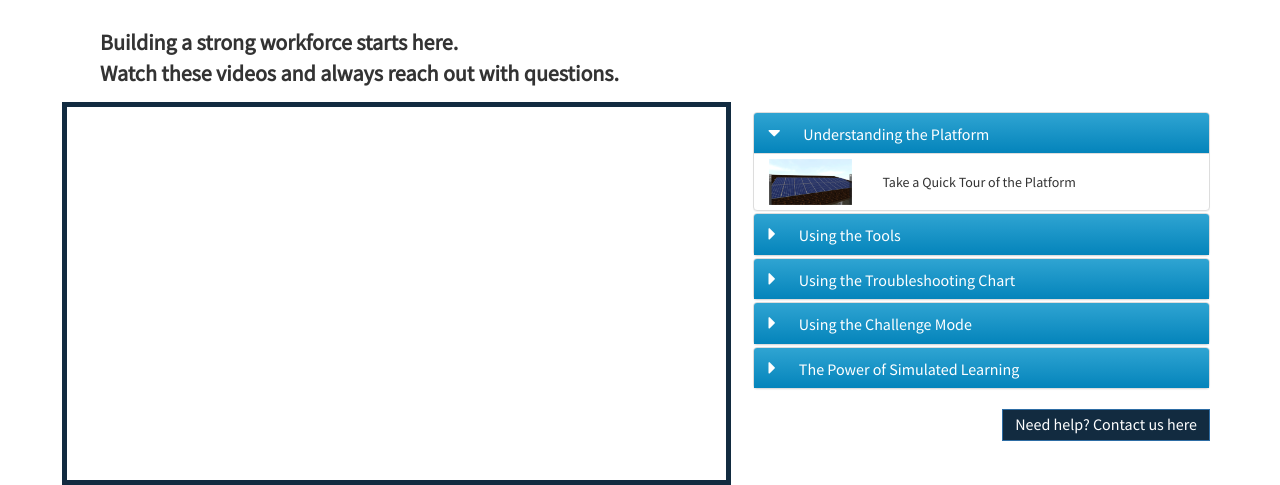
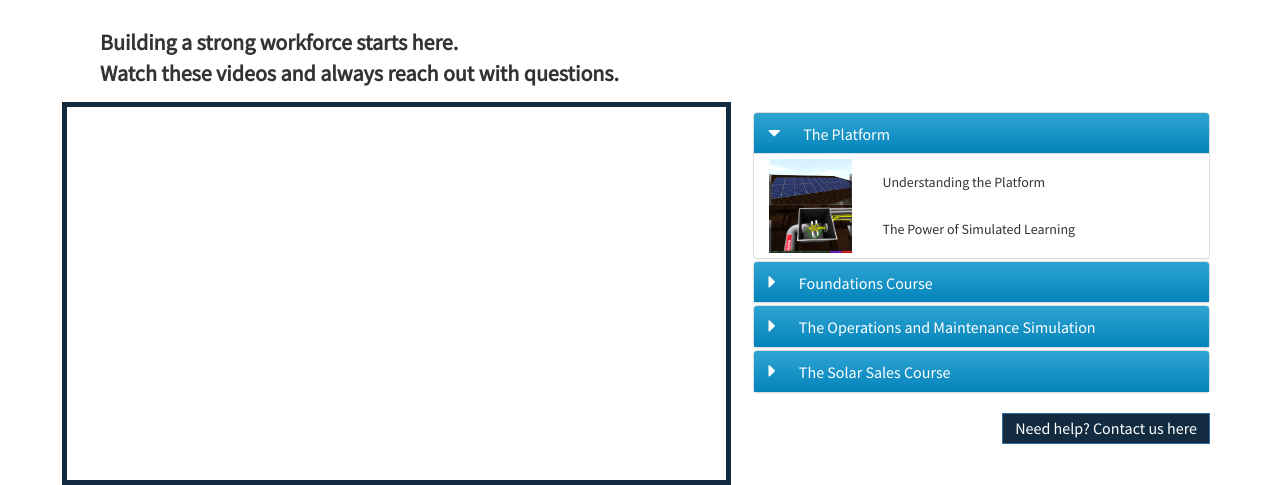
Before and after one commit to szimmer1/solar3d, a website: page index.html in a window 1280 px wide. Shown: the part 53-538 px from the top of the page. Drawn offline with Linux system fonts and the light colour scheme.

Commit message:
new thumbs

```diff
--- a/index.html
+++ b/index.html
@@ -72,7 +72,7 @@
         <div class="row">
             <div class="col bottom-spaced col-md-7 col-xs-12">
                 <div class="embed-responsive embed-responsive-16by9 video-border">
-                    <youtube-video video-id="steps[activeStep].videoid"></youtube-video>
+                    <youtube-video video-id="activeId"></youtube-video>
                 </div>
             </div>
             <div class="col bottom-spaced col-md-5 col-xs-12">
@@ -80,12 +80,12 @@
                     <accordion-group is-open="isopen" ng-repeat="step in steps track by $index">
                         <accordion-heading><i class="fa" ng-class="{'fa-caret-right':!isopen, 'fa-caret-down':isopen}"></i>
                             <span class="accordion-header">{{step.header}}</span></accordion-heading>
-                        <div class="row clickable" ng-click="setActive($index)">
+                        <div ng-repeat="video in step.videos" class="row clickable" ng-click="setActive(video.videoid)">
                             <div class="col col-md-3 col-xs-3 v-center">
-                                <img class="img-responsive" src="{{'img/' + step.imgname}}" />
+                                <img class="img-responsive" src="{{'img/' + video.imgname}}" />
                             </div><!--
                             --><div class="col col-md-9 col-xs-9 v-center">
-                                {{step.subtext}}
+                                {{video.subtext}}
                             </div>
                         </div>
                     </accordion-group>
--- a/js/app.js
+++ b/js/app.js
@@ -12,44 +12,77 @@
             "$scope",
             "$window",
             function($scope, $window) {
-                $scope.message = true;
-                $scope.activeStep = 0;
-                $scope.setActive = function(id) {
-                    $scope.activeStep = id;
-                    $window.scroll(0,0);
-                };
                 $scope.steps = [
                     {
-                        header: "Understanding the Platform",
-                        subtext: "Take a Quick Tour of the Platform",
-                        videoid: "_Eu12btpMTc",
+                        header: "The Platform",
+                        videos: [
+                            {
+                                subtext: "Understanding the Platform",
+                                videoid: "nZ3Re-5WFrQ",
                                 imgname: "solar_panel.png"
                             },
                             {
-                        header: "Using the Tools",
-                        subtext: "Watch How to Use Each Tool",
-                        videoid: "KHmiJGzO9wk",
+                                subtext: "The Power of Simulated Learning",
+                                videoid: "WaKcapO84Bo",
+                                imgname: "simulated_ebox.png"
+                            }
+                        ]
+                    },
+                    {
+                        header: "Foundations Course",
+                        videos: [
+                            {
+                                subtext: "The Solar Foundations Course",
+                                videoid: "DmLFWgTr_kE",
+                                imgname: "Solar Foundations Thumbnail.png"
+                            }
+                        ]
+                    },
+                    {
+                        header: "The Operations and Maintenance Simulation",
+                        videos: [
+                            {
+                                subtext: "The Learning Path",
+                                videoid: "4hH9723yO3Y",
+                                imgname: "Learning Path Thumbnail.png"
+                            },
+                            {
+                                subtext: "Using the Tools",
+                                videoid: "wQNf0bBLZ64",
                                 imgname: "electricity_monitor.png"
                             },
                             {
-                        header: "Using the Troubleshooting Chart",
-                        subtext: "Learn to Build Troubleshooting Confidence",
-                        videoid: "FlHvhwbDMuI",
-                        imgname: "troubleshooting_chart.png"
+                                subtext: "Using the Toubleshooting Chart",
+                                videoid: "GJTilhwNbGU",
+                                imgname: "Thumbnail Troubleshooting.png"
                             },
                             {
-                        header: "Using the Challenge Mode",
-                        subtext: "Learn How to Test Yourself",
-                        videoid: "jtvBKhXII4o",
-                        imgname: "user_progress.png"
+                                subtext: "Playing the Challenge Mode",
+                                videoid: "EM3Pwy3PMVY",
+                                imgname: "Challenge Thumbnail.png"
+                            }
+                        ]
                     },
                     {
-                        header: "The Power of Simulated Learning",
-                        subtext: "Learn the Benefits of a Comprehensive Learning Plan",
-                        videoid: "hRz1kxH4whk",
-                        imgname: "simulated_ebox.png"
+                        header: "The Solar Sales Course",
+                        videos: [
+                            {
+                                subtext: "The Solar Sales Course",
+                                videoid: "YtyZvBemGwY",
+                                imgname: "Sales Thumbnail.png"
                             }
                         ]
+                    }
+                ];
+
+
+                $scope.message = true;
+                $scope.activeId = $scope.steps[0].videos[0].videoid;
+                $scope.setActive = function(videoId) {
+                    $scope.activeId = videoId;
+                    $window.scroll(0,0);
+                };
+
 
                 // hack to get the first accordion to open on load
                 $scope.isopen = true
@@ -57,25 +90,3 @@
         ])
 
 })(angular);
-
-
-function permutationsIter(word) {
-    if (word && word.length < 2) return word;
-    var setUpToI = [];
-    for (var i = 0; i < word.length; i++) {
-        setUpToI.push(word.charAt(i));
-    }
-    var nextSet = [];
-    for (var i = 1; i < word.length; i++) {
-        for (var j = 0; j < setUpToI.length; j++) {
-            for (var h = 0; h < word.length; h++) {
-                if (setUpToI[j].indexOf(word[h]) < 0) { //remaining chars: "bcd"
-                    nextSet.push(setUpToI[j] + word[h]);
-                }
-            }
-        }
-        setUpToI = nextSet;
-        nextSet = [];
-    }
-    return setUpToI;
-}
```
Also changed, not shown: img/Learning Path Thumbnail.png (added), img/Sales Thumbnail.png (added), img/Solar Foundations Thumbnail.png (added), img/Thumbnail Troubleshooting .png (added), img/bg_logo.jpg (deleted), img/logo.png (deleted), img/troubleshooting_chart.png (deleted), img/user_progress.png (deleted), 4 other files. Lines whose indentation alone changed are shown as unchanged.
